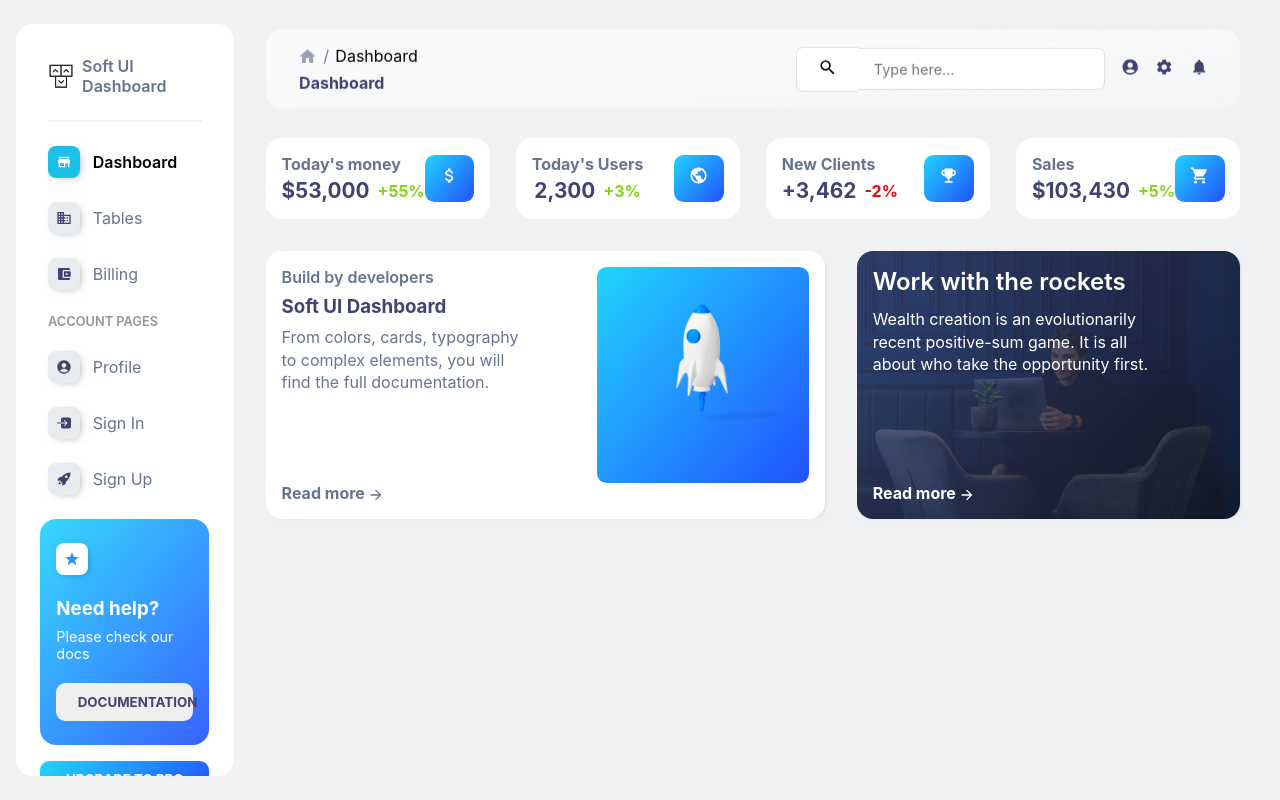
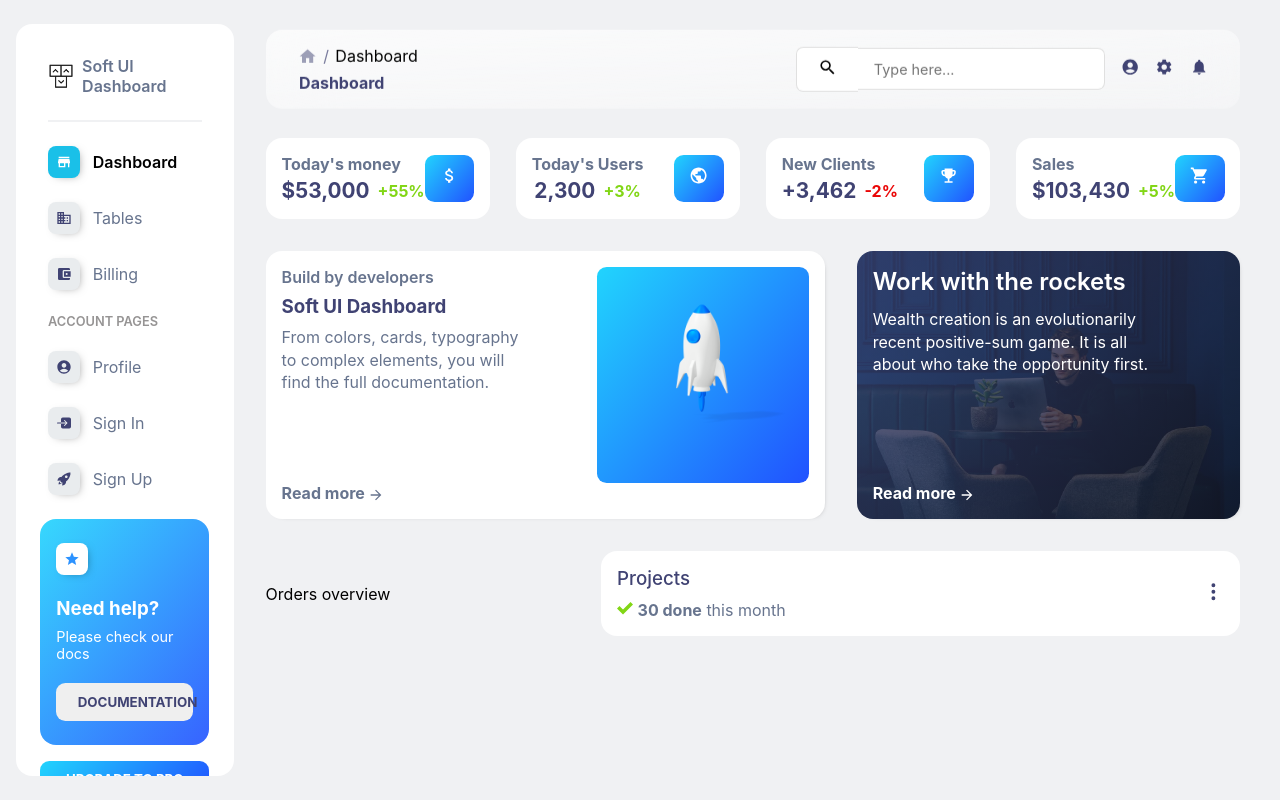
Before and after one commit to jamoliddinsaidov/soft_ui_dashboard, a React (Create React App) app: page /dashboard in a window 1280 px wide. Built offline with nearby package versions, Linux system fonts and the light colour scheme.

Commit message:
add initial projects card

```diff
--- /dev/null
+++ b/src/components/Cards/ProjectsCard.jsx
@@ -0,0 +1,29 @@
+import React from 'react'
+
+// styles
+import { StyledProjectsCard, StyledPCHeader } from './styles/StyledProjectsCard'
+
+// utils
+import { ImCheckmark } from 'react-icons/im'
+import { GoKebabVertical } from 'react-icons/go'
+
+const ProjectsCard = () => {
+  return (
+    <StyledProjectsCard>
+      <StyledPCHeader>
+        <div>
+          <h3>Projects</h3>
+          <p>
+            <ImCheckmark /> <span>30 done</span> this month
+          </p>
+        </div>
+
+        <button>
+          <GoKebabVertical />
+        </button>
+      </StyledPCHeader>
+    </StyledProjectsCard>
+  )
+}
+
+export default ProjectsCard
--- /dev/null
+++ b/src/components/Cards/styles/StyledProjectsCard.js
@@ -0,0 +1,39 @@
+import styled from 'styled-components'
+import { colors, FlexBetween } from '../../../GlobalStyles'
+
+export const StyledProjectsCard = styled.div`
+  background: #fff;
+  border-radius: 1em;
+  padding: 1em;
+`
+
+export const StyledPCHeader = styled(FlexBetween)`
+  h3 {
+    color: ${colors.iconColor};
+    font-weight: 500;
+    margin-bottom: 0.5em;
+  }
+
+  p {
+    color: ${colors.textColor};
+  }
+
+  svg {
+    fill: ${colors.successColor};
+  }
+
+  span {
+    font-weight: bold;
+  }
+
+  button {
+    border: none;
+    background: transparent;
+    cursor: pointer;
+
+    svg {
+      font-size: 1.3rem;
+      fill: ${colors.iconColor};
+    }
+  }
+`
--- a/src/pages/Dashboard/Dashboard.jsx
+++ b/src/pages/Dashboard/Dashboard.jsx
@@ -5,9 +5,10 @@ import MainLayout from '../../layouts/MainLayout'
 import TopHeader from '../../components/Headers/TopHeader'
 import GrowthCard from '../../components/Cards/GrowthCard'
 import ActionsCard from '../../components/Cards/ActionsCard'
+import ProjectsCard from '../../components/Cards/ProjectsCard'
 
 // styles
-import { StyledGrowthCards, StyledActionsCards } from './styles/StyledDashboard'
+import { StyledGrowthCards, StyledActionsCards, StyledProjectsContainer } from './styles/StyledDashboard'
 
 // utils
 import { GrowthCardContents } from '../../assets/contents/Dashboard/GrowthCardContents'
@@ -42,6 +43,11 @@ const Dashboard = () => {
           />
         ))}
       </StyledActionsCards>
+
+      <StyledProjectsContainer>
+        <div>Orders overview</div>
+        <ProjectsCard />
+      </StyledProjectsContainer>
     </MainLayout>
   )
 }
--- a/src/pages/Dashboard/styles/StyledDashboard.js
+++ b/src/pages/Dashboard/styles/StyledDashboard.js
@@ -17,3 +17,16 @@ export const StyledActionsCards = styled(FlexBetween)`
     flex: 1;
   }
 `
+
+export const StyledProjectsContainer = styled(FlexBetween)`
+  margin-top: 2em;
+
+  div:first-child {
+    flex: 1;
+  }
+
+  div:nth-child(2) {
+    flex: 2;
+    margin-left: 2em;
+  }
+`
```
